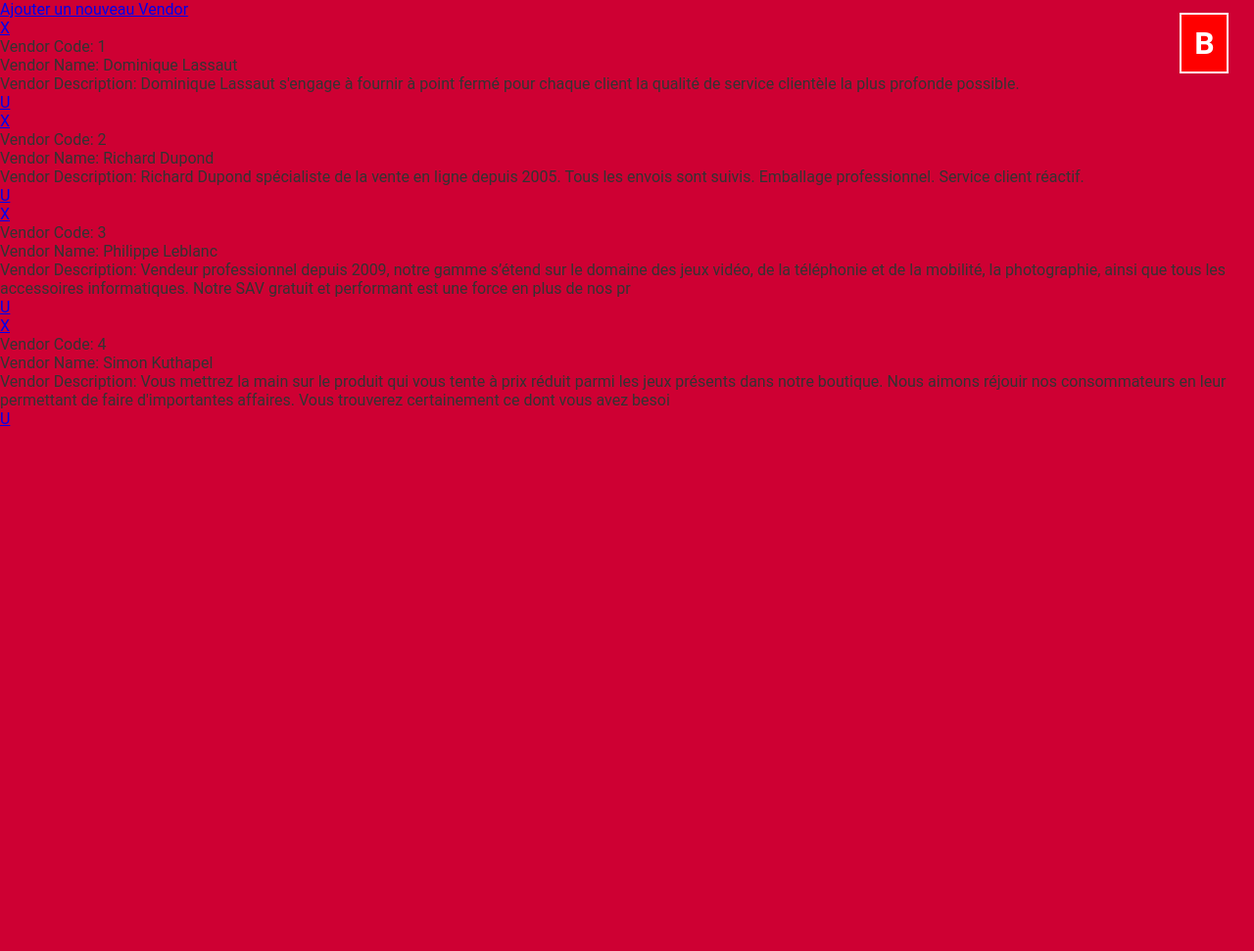
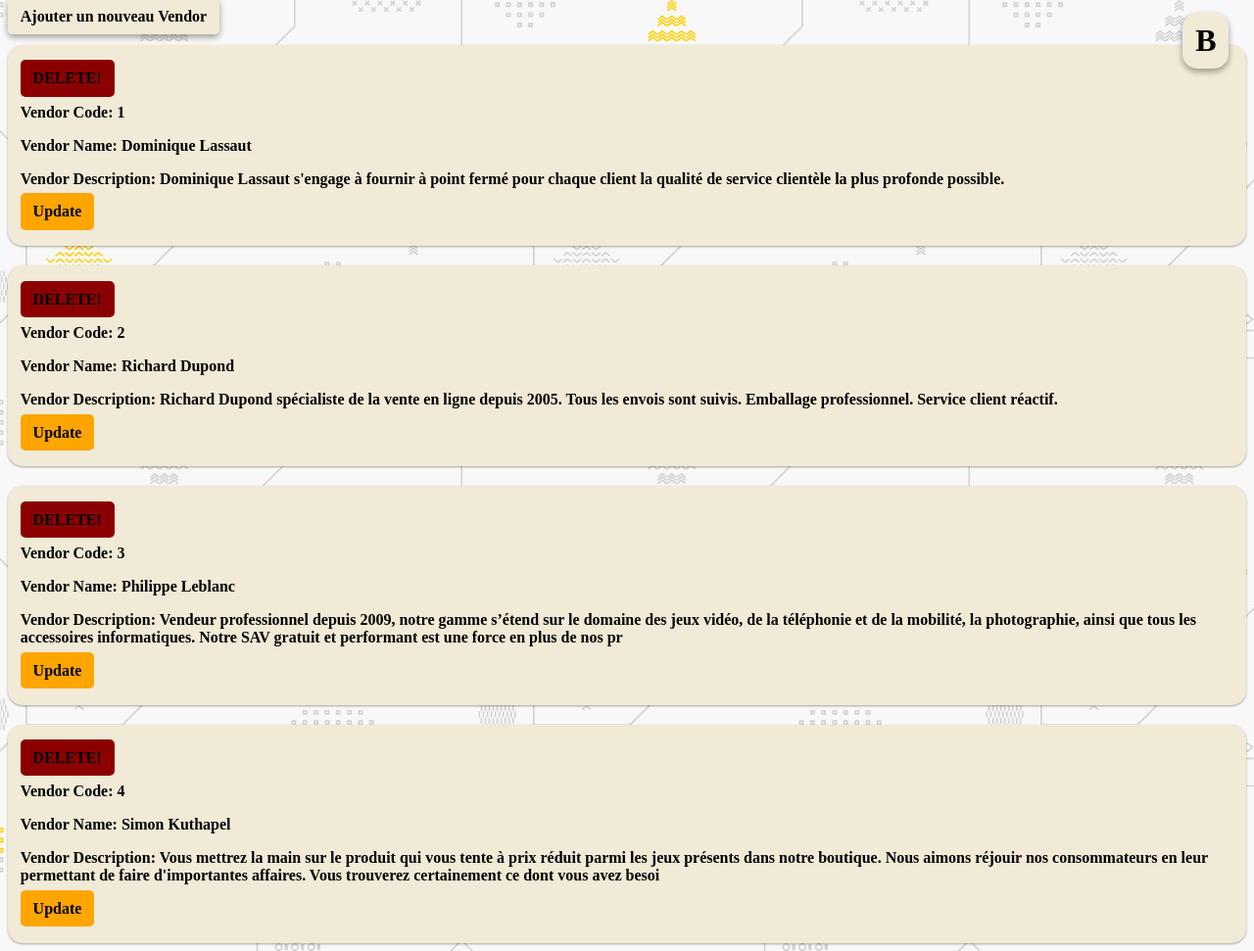
Before and after one commit to Thibault-Camuset/simplon_MarketPlace, a PHP site: page /vendors-back.php in a window 1280 px wide. Shown: the whole page at 98% size. Before the commit the page ends 435 px from the top, so only its background shows below. Run offline with PHP 8.4, Linux system fonts and the light colour scheme; data comes from the database, SQL or seed files in the repository.

Commit message:
vendors css add

```diff
--- /dev/null
+++ b/CSS/vendors-back.css
@@ -0,0 +1,92 @@
+body
+{
+	background-color: #f8f8f8;
+	background-image: url(background-simplon-pattern.svg);
+}
+
+.vendors-element
+{
+	  background-color:#f0ead6;
+	  box-shadow: 0 1px 3px rgba(0,0,0,0.12), 0 1px 2px rgba(0,0,0,0.24);
+  transition: all 0.3s cubic-bezier(.25,.8,.25,1);
+	  margin-top: 20px;
+	  border-radius: 15px;
+
+  padding: 2vw 1vw;
+  font-weight: bold;
+}
+
+.vendors-element:hover
+{
+	box-shadow: 0 14px 28px rgba(0,0,0,0.25), 0 10px 10px rgba(0,0,0,0.22);
+}
+
+.switch-to-back {
+  position: absolute;
+  top: 1vw;
+  right: 2vw;
+  color: black;
+  font-weight: bold;
+  font-size: 4vmin;
+  text-decoration: none;
+  text-align: center;
+  padding: 0.8vw 1vw;
+	  background-color:#f0ead6;
+	  box-shadow: 0 3px 6px rgba(0,0,0,0.16), 0 3px 6px rgba(0,0,0,0.23);
+	  border-radius: 15px;
+
+}
+
+.switch-to-back:hover {
+  background-color: white;
+  color: red;
+  border: 2px solid red;
+
+	box-shadow: 0 14px 28px rgba(0,0,0,0.25), 0 10px 10px rgba(0,0,0,0.22);
+}
+
+
+#vendor-add
+{
+	  background-color:#f0ead6;
+	  box-shadow: 0 3px 6px rgba(0,0,0,0.16), 0 3px 6px rgba(0,0,0,0.23);
+	  margin-top: 20px;
+	  border-radius: 5px;
+	  color:black;
+	  text-decoration: none;
+
+  padding: 0.8vw 1vw;
+  font-weight: bold;
+}
+
+
+#vendor-add:hover
+{
+	box-shadow: 0 14px 28px rgba(0,0,0,0.25), 0 10px 10px rgba(0,0,0,0.22);
+}
+
+.vendor-button-delete
+{
+	  background-color:darkred;
+	  margin-top: 20px;
+	  border-radius: 5px;
+	  color:black;
+	  text-decoration: none;
+
+  padding: 0.8vw 1vw;
+  font-weight: bold;
+
+}
+
+.vendor-button-update
+{
+	  background-color:orange;
+	  margin-top: 20px;
+	  border-radius: 5px;
+	  color:black;
+	  text-decoration: none;
+
+  padding: 0.8vw 1vw;
+  font-weight: bold;
+
+}
--- a/PHP/atillacrud/vendorsdisplay.inc.php
+++ b/PHP/atillacrud/vendorsdisplay.inc.php
@@ -1,4 +1,3 @@
-
 <?php
 
 include('vendorsconnexion.inc.php');
@@ -15,13 +14,13 @@ while ($vendors = $request->fetch_object()) {
     ?>
     <div class="vendors-element">
 
-    <a class="vendor-button-delete" href="PHP/atillacrud/vendorsdelete.php?vendorCode=<?php echo $vendors->vendorCode; ?>">X</a>
+    <a class="vendor-button-delete" href="PHP/atillacrud/vendorsdelete.php?vendorCode=<?php echo $vendors->vendorCode; ?>">DELETE!</a>
 
     <p>Vendor Code: <?php echo $vendors->vendorCode; ?></p>
     <p>Vendor Name: <?php echo $vendors->vendorName; ?></p>
     <p>Vendor Description: <?php echo $vendors->vendorDescription; ?> </p>
 
-    <a class="vendor-button-update" href="PHP/atillacrud/vendorsupdate.php?vendorCode=<?php echo $vendors->vendorCode; ?>">U</a>
+    <a class="vendor-button-update" href="PHP/atillacrud/vendorsupdate.php?vendorCode=<?php echo $vendors->vendorCode; ?>">Update</a>
 
     </div>
 
--- a/vendors-back.php
+++ b/vendors-back.php
@@ -10,7 +10,7 @@ include ('PHP/connexion.inc.php');
     <meta name="viewport" content="width=device-width, initial-scale=1.0">
     <title>Document</title>
     <script src="https://ajax.googleapis.com/ajax/libs/jquery/3.5.1/jquery.min.js"></script>
-    <link rel="stylesheet" href="CSS/style.css">
+    <link rel="stylesheet" href="CSS/vendors-back.css">
     <script type="text/Javascript" src="JS/script.js" defer></script>
 </head>
 <body>
```
Also changed, not shown: 1 other file.
